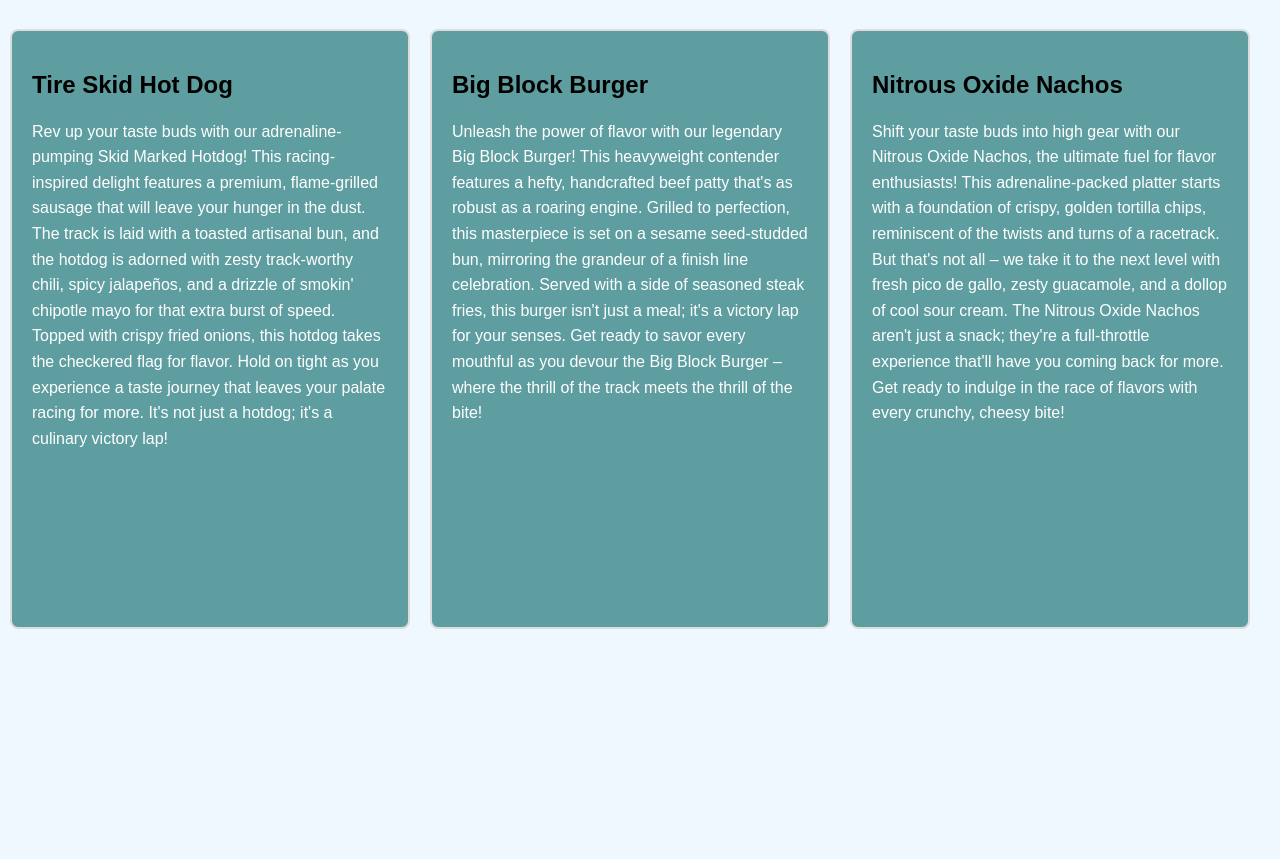
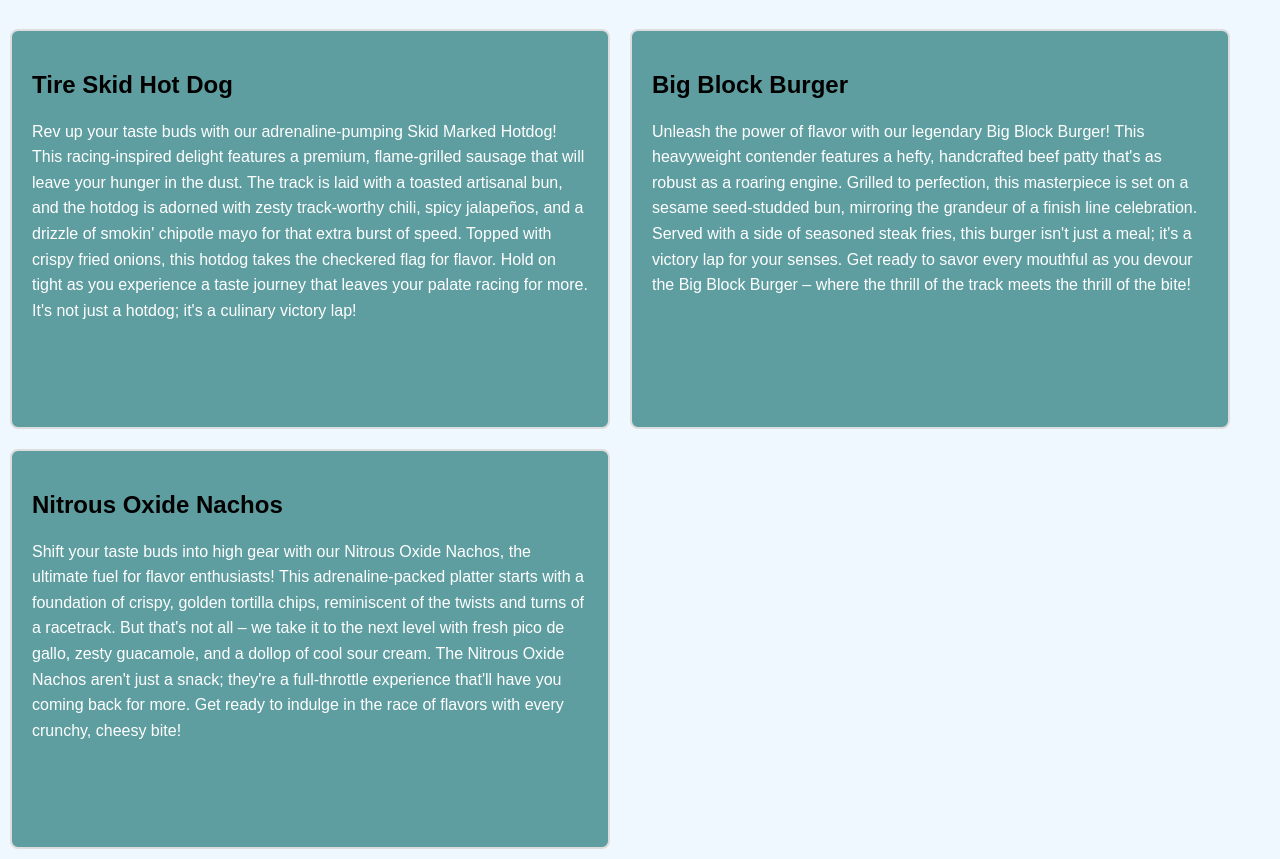
Before and after one commit to Andygg79/courser-test, a plain HTML site: page mod2_solution/index.html in a window 1280 px wide. Shown: the part 61-920 px from the top of the page. Before the commit the page ends 800 px from the top, so only its background shows below. Drawn offline with Linux system fonts and the light colour scheme.

Commit message:
width 600, height 400

```diff
--- a/mod2_solution/style.css
+++ b/mod2_solution/style.css
@@ -16,8 +16,8 @@ div.P1 {
     border-radius: 8px;
     padding: 20px;
     margin: 10px;
-    width: 400px;
-    height: 600px;
+    width: 600px;
+    height: 400px;
     box-sizing: border-box;
     float: left;
 }
@@ -27,8 +27,8 @@ div.P2 {
     border-radius: 8px;
     padding: 20px;
     margin: 10px;
-    width: 400px;
-    height: 600px;
+    width: 600px;
+    height: 400px;
     box-sizing: border-box;
     float: left;
 }
@@ -38,8 +38,8 @@ div.P3 {
     border-radius: 8px;
     padding: 20px;
     margin: 10px;
-    width: 400px;
-    height: 600px;
+    width: 600px;
+    height: 400px;
     box-sizing: border-box;
     float: left;
 }
```
